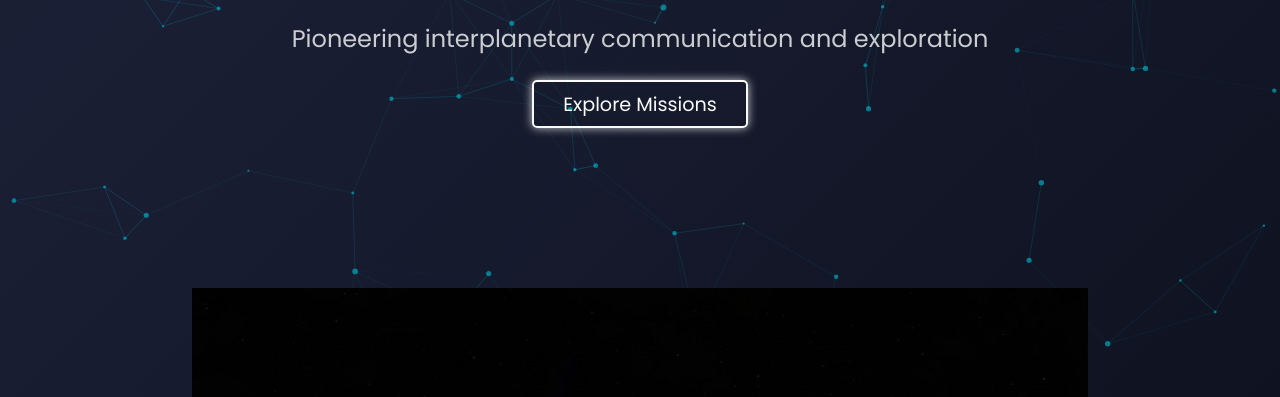
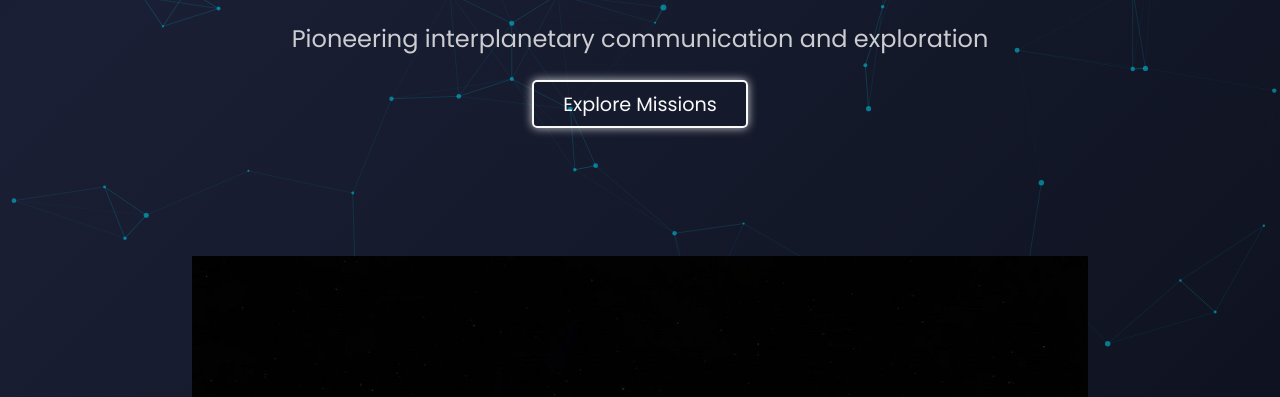
Before and after one commit to NelsonValentinGarroDadan/NovaLink, a plain HTML site: page index.html in a window 1280 px wide. Shown: the part 403-800 px from the top of the page. Drawn offline with Linux system fonts and the light colour scheme.

Commit message:
Update global.css

```diff
--- a/src/css/global.css
+++ b/src/css/global.css
@@ -26,7 +26,7 @@ body {
     flex-direction: column;
     justify-content: center;
     align-items: center;
-    gap:10em;
+    gap:8em;
 }
 /* Animacion del fondo en todas las paginas */
 .animated-bg {
```
